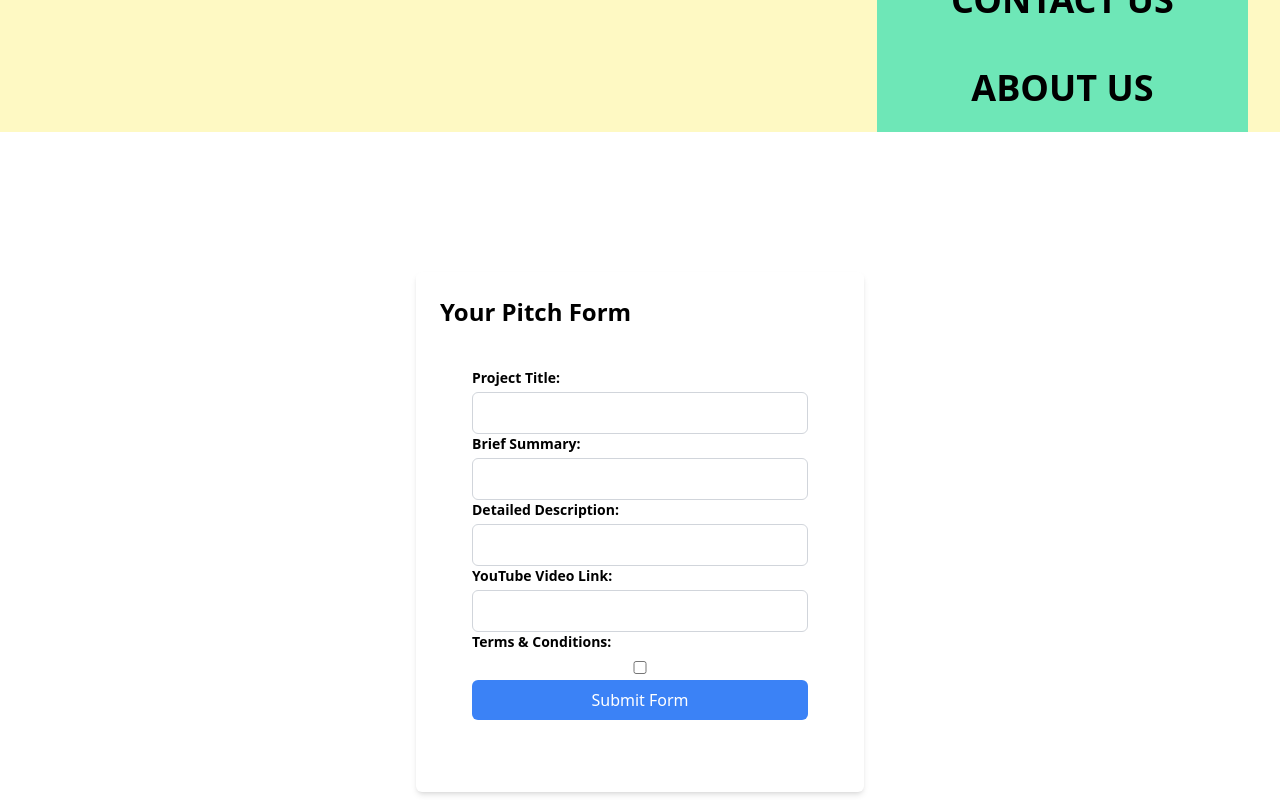
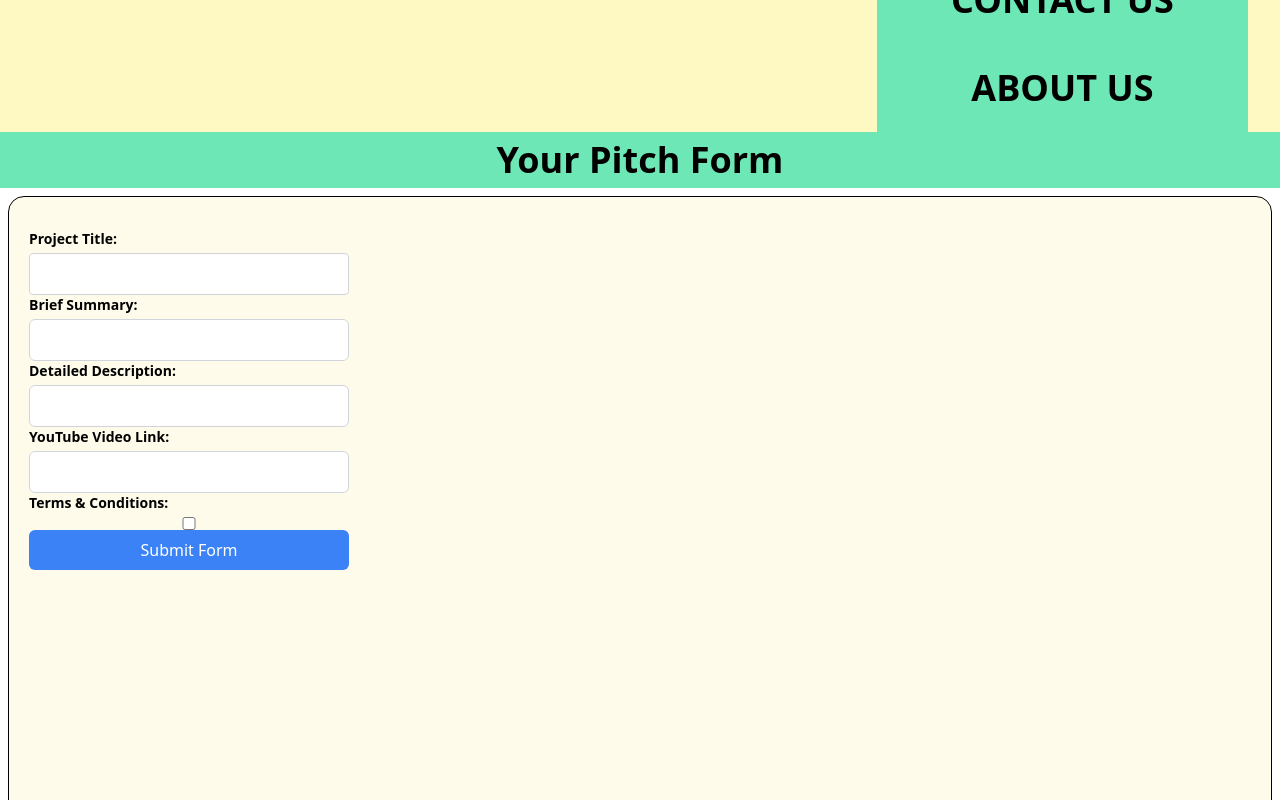
Before and after one commit to SchoolOfCode/Team-Build, a Next.js app in the folder team-5-final-project/: page /charity/dashboard/pitch-form in a window 1280 px wide. Shown: the part 580-1380 px from the top of the page. Built offline with nearby package versions, Linux system fonts and the light colour scheme.

Commit message:
tailwind styling for pitch registration form

```diff
--- a/team-5-final-project/src/app/charity/dashboard/pitch-form/page.jsx
+++ b/team-5-final-project/src/app/charity/dashboard/pitch-form/page.jsx
@@ -5,6 +5,9 @@ export default function PitchRegistration() {
   return (
     <div>
       <Navbar />
+      <h2 className="subTitle text-center text-4xl font-bold p-2 bg-emerald-300">
+        Your Pitch Form
+      </h2>
       <PitchForm />
     </div>
   );
--- a/team-5-final-project/src/app/components/navbar.jsx
+++ b/team-5-final-project/src/app/components/navbar.jsx
@@ -14,7 +14,7 @@ export default function Navbar() {
       <nav className="w-full top-0 left-0 right-0">
         <div className="justify-between mx-auto lg:max-w-7xl md:items-center md:flex md:px-8">
           <div>
-            <div className="flex items-center justify-between pl-3 py-2 md:py-5 md:block bg-emerald-700">
+            <div className="flex items-center justify-between pl-3 py-2 md:py-5 md:block bg-navbar">
               {/* LOGO */}
               <Link href="/">
                 <Image
--- a/team-5-final-project/src/app/components/pitchForm.jsx
+++ b/team-5-final-project/src/app/components/pitchForm.jsx
@@ -91,9 +91,8 @@ export default function PitchForm() {
   };
 
   return (
-    <div className="min-h-screen flex items-center justify-center">
-      <div className="max-w-md w-full p-6 bg-white shadow-md rounded-md">
-        <h1 className="text-2xl font-bold mb-4">Your Pitch Form</h1>
+    <div className="min-h-screen flex pt-8 justify-left pl-5 border border-black rounded-2xl p-2 m-2 bg-amber-50">
+      <div className="">
         {regSuccess ? (
           <div>
             {regSuccessMessage}
@@ -101,12 +100,12 @@ export default function PitchForm() {
           </div>
         ) : (
           <form
-            className="bg-white rounded px-8 pt-6 pb-8 mb-4"
+            className=""
             method="POST"
             action="https://team-5-final-project-pi.vercel.app/developer/register"
             onSubmit={submitReg}
           >
-            <div>
+            <div className="">
               <label className="block text-sm font-semibold mb-1 text-black">
                 Project Title:
               </label>
@@ -115,7 +114,7 @@ export default function PitchForm() {
                 name="Project_Title"
                 onChange={handleInput}
                 value={registration.Project_Title}
-                className="w-full px-4 py-2 border border-gray-300 rounded-md"
+                className="w-80 px-4 py-2 border border-gray-300 rounded"
                 required
               />
             </div>
@@ -161,7 +160,7 @@ export default function PitchForm() {
               </div>
             </div>
 
-            <div>
+            <div className="flex flex-wrap justify-between">
               <label className="block text-sm font-semibold mb-1 text-black">
                 Terms & Conditions:
               </label>
--- a/team-5-final-project/tailwind.config.js
+++ b/team-5-final-project/tailwind.config.js
@@ -7,8 +7,8 @@ module.exports = {
   ],
   theme: {
     // colors: {
-    //   navbar: '#66CB9D',
-    //   divBackground: '#F5F55',
+    //   'navbar': '#66CB9D',
+    //   'divBackground': '#F5F5E5',
     // },
     extend: {
       backgroundImage: {
```
